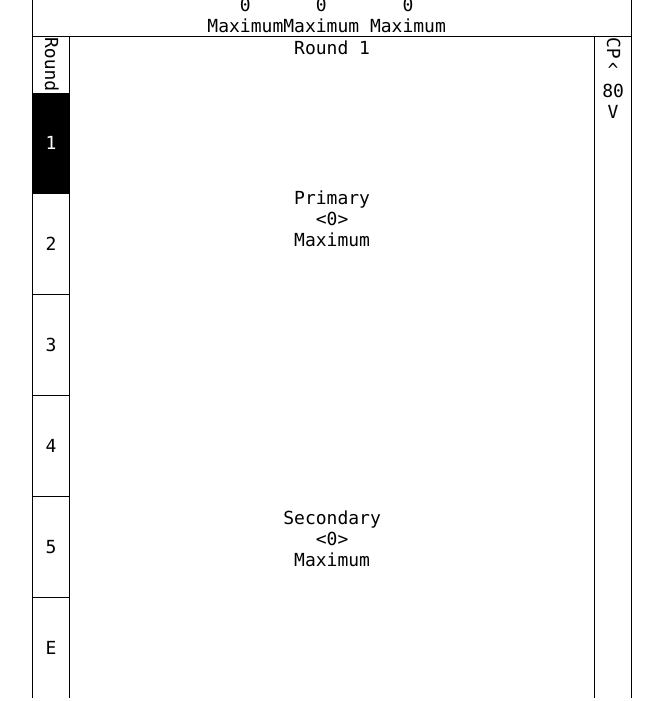
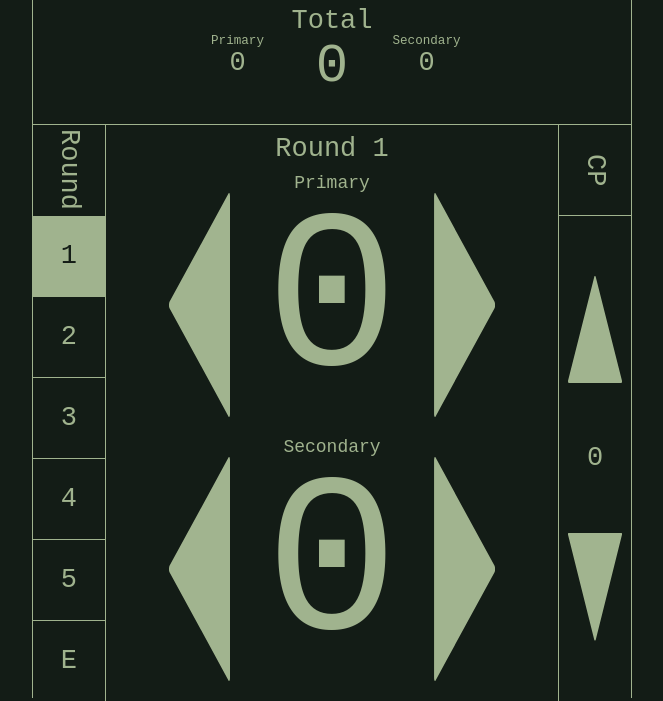
Before and after one commit to An-Individual/warscore, a website built with webpack: page dev/index.html in a window 1280 px wide. Shown: the part 102-803 px from the top of the page, without its empty margins (308-971 px from the left). Built offline with nearby package versions, Linux system fonts and the light colour scheme.

Commit message:
Gave UI hopefully finally layout and colors.
There is a known issue where the CP label doesn't like to center in firefox. It usually does it when you resize, but can lose it again. No idea why and it doesn't seem to happen in chromium browsers so I'm going to ignore it for now. Will revisit if it becomes a problem in safari.

```diff
--- a/dev/index.html
+++ b/dev/index.html
@@ -73,17 +73,23 @@
                     <div class="total-box total-side-box">
                         <div class="total-side-box-title">Primary</div>
                         <div class="total-side-box-value" id="score-total-primary">0</div>
-                        <div class="total-side-box-maximum" id="score-total-primary-maximum">Maximum</div>
+                        <div class="total-side-box-maximum" id="score-total-primary-maximum">
+                            <div>Maximum</div>
+                        </div>
                     </div>
                     <div class="total-box total-main-box">
                         <div class="total-main-box-title">Total</div>
                         <div class="total-main-box-value" id="score-total-value">0</div>
-                        <div class="total-side-box-maximum" id="score-total-maximum">Maximum</div>
+                        <div class="total-main-box-maximum" id="score-total-maximum">
+                            <div>Maximum</div>
+                        </div>
                     </div>
                     <div class="total-box total-side-box">
                         <div class="total-side-box-title">Secondary</div>
                         <div class="total-side-box-value" id="score-total-secondary">0</div>
-                        <div class="total-side-box-maximum" id="score-total-secondary-maximum">Maximum</div>
+                        <div class="total-side-box-maximum" id="score-total-secondary-maximum">
+                            <div>Maximum</div>
+                        </div>
                     </div>
                 </div>
             </div>
@@ -102,27 +108,49 @@
                     <div class="round-score-type-box">
                         <div class="round-score-title">Primary</div>
                         <div class="round-score-adjuster-box" id="round-score-adjuster-box-primary">
-                            <div class="round-score-adjuster-button" id="button-primarydown">&#60;</div>
-                            <div class=""round-score-adjuster-current" id="current-primary-value">0</div>
-                            <div class="round-score-adjuster-button" id="button-primaryup">&#62;</div>
+                            <div class="round-score-decrement-button" id="button-primarydown">
+                                <img src="images/arrow.svg">
+                            </div>
+                            <div class="round-score-adjuster-current">
+                                <div id="current-primary-value">0</div>
+                            </div>
+                            <div class="round-score-increment-button" id="button-primaryup">
+                                <img src="images/arrow.svg">
+                            </div>
                         </div>
-                        <div class="round-score-maximum" id="round-score-maximum-primary">Maximum</div>
+                        <div class="round-score-maximum" id="round-score-maximum-primary">
+                            <div>Maximum</div>
+                        </div>
                     </div>
                     <div class="round-score-type-box">
                         <div class="round-score-title">Secondary</div>
                         <div class="round-score-adjuster-box" id="round-score-adjuster-box-secondary">
-                            <div class="round-score-adjuster-button" id="button-secondarydown">&#60;</div>
-                            <div class=""round-score-adjuster-current" id="current-secondary-value">0</div>
-                            <div class="round-score-adjuster-button" id="button-secondaryup">&#62;</div>
+                            <div class="round-score-decrement-button" id="button-secondarydown">
+                                <img src="images/arrow.svg">
+                            </div>
+                            <div class="round-score-adjuster-current">
+                                <div id="current-secondary-value">0</div>
+                            </div>
+                            <div class="round-score-increment-button" id="button-secondaryup">
+                                <img src="images/arrow.svg">
+                            </div>
                         </div>
-                        <div class="round-score-maximum" id="round-score-maximum-secondary">Maximum</div>
+                        <div class="round-score-maximum" id="round-score-maximum-secondary">
+                            <div>Maximum</div>
+                        </div>
                     </div>
                 </div>
                 <div class="round-score-sidebox">
                     <div class="side-box-title">CP</div>
-                    <div id="button-cp-up">^</div>
-                    <div id="cp-value">80</div>
-                    <div id="button-cp-down">V</div>
+                    <div id="cp-controller">
+                        <div id="button-cp-up">
+                            <img src="images/arrow-vert.svg">
+                        </div>
+                        <div id="cp-value">0</div>
+                        <div id="button-cp-down">
+                            <img src="images/arrow-vert.svg">
+                        </div>
+                    </div>
                 </div>
             </div>
         </div>
--- a/dev/styles.css
+++ b/dev/styles.css
@@ -1,3 +1,9 @@
+:root {
+    --backcol: #131c16;
+    --forecol: #a0b38e;
+    --forecolfilter: invert(73%) sepia(13%) saturate(538%) hue-rotate(48deg) brightness(94%) contrast(88%);
+}
+
 *, *::before, *::after {
     box-sizing: border-box;
     margin: 0;
@@ -8,9 +14,12 @@ html, body {
     height: 100%;
     text-align: center;
     vertical-align: center;
-    font-family: "Lucida Console", "Courier New", monospace;
+    font-family: monospace;
     font-size: 18px;
     user-select: none;
+    background-color: var(--backcol);
+    border-color: var(--forecol);
+    color: var(--forecol);
 }
 
 .body-block {
@@ -41,7 +50,16 @@ html, body {
     flex-direction: row;
     flex-wrap: nowrap;
     justify-content: space-between;
-    align-items: flex-start;
+    align-items: center;
+}
+
+.menu-button {
+    border-style: solid;
+    border-width: 1px;
+    border-radius: 0.2rem;
+    padding: 0.2rem;
+    margin: 0.2rem;
+    cursor: pointer;
 }
 
 #score-overall {
@@ -55,6 +73,8 @@ html, body {
     flex-wrap: nowrap;
     justify-content: center;
     align-items: stretch;
+    margin-top: 0.5rem;
+    margin-bottom: 0.5rem;
 }
 
 .score-perround-box {
@@ -78,8 +98,8 @@ html, body {
 }
 
 .round-selected {
-    background-color: black;
-    color: white;
+    background-color: var(--forecol);
+    color: var(--backcol);
 }
 
 #score-totals-box {
@@ -87,7 +107,60 @@ html, body {
     flex-direction: row;
     flex-wrap: nowrap;
     justify-content: center;
-    align-items: flex-end;
+    align-items: center;
+    margin-bottom: 0.4rem;
+}
+
+.total-side-box {
+    width: 4rem;
+}
+
+.total-side-box .total-side-box-title {
+    font-size: 0.7rem;
+}
+
+.total-side-box .total-side-box-value {
+    font-size: 1.5rem;
+}
+
+.total-side-box .total-side-box-maximum {
+    font-size: 0.5rem;
+}
+
+.total-main-box {
+    margin: 0 1rem;
+}
+
+.total-main-box .total-main-box-title {
+    font-size: 1.5rem;
+}
+
+.total-main-box .total-main-box-value {
+    font-size: 3rem;
+}
+
+.total-main-box .total-main-box-maximum {
+    font-size: 1rem;
+}
+
+.total-side-box-maximum div, .total-main-box-maximum div, .round-score-maximum div {
+    background-color: var(--forecol);
+    color: var(--backcol);
+    opacity: 0;
+}
+
+.total-side-box-maximum, .total-main-box-maximum, .round-score-maximum {
+    display: flex;
+    justify-content: center;
+    align-items: center;
+}
+
+.total-main-box-maximum div, .round-score-maximum div {
+    padding: 0 0.15rem;
+}
+
+.total-side-box-maximum div {
+    padding: 0 0.1rem;
 }
 
 .round-score-box {
@@ -105,7 +178,8 @@ html, body {
     flex-wrap: nowrap;
     justify-content: flex-start;
     align-items: stretch;
-    width: 2em;
+    width: 12%;
+    font-size: 1.5rem;
 }
 
 .round-score-mainbox {
@@ -117,6 +191,11 @@ html, body {
     align-items: stretch;
     border-style: solid;
     border-width: 0 1px;
+}
+
+#round-title {
+    font-size: 1.5rem;
+    margin: 0.5rem 0;
 }
 
 .round-score-type-box {
@@ -133,6 +212,7 @@ html, body {
     display: flex;
     justify-content: center;
     align-items: center;
+    height: 5rem;
 }
 
 .round-selector-button {
@@ -159,4 +239,71 @@ html, body {
     flex-wrap: nowrap;
     justify-content: center;
     align-items: stretch;
+    cursor: pointer;
+    margin: 0 5%;
 }
+
+.round-score-adjuster-current {
+    display: flex;
+    justify-content: center;
+    align-items: center;
+    container-type: inline-size;
+    resize: both;
+    width: 50%;
+}
+
+.round-score-adjuster-current div {
+    font-size: 110cqw;
+    line-height: 1;
+    display: inline-flex;
+}
+
+.round-score-decrement-button,
+.round-score-increment-button {
+    width: 15%
+}
+
+.round-score-decrement-button img {
+    filter: var(--forecolfilter);
+    width: 100%;
+    height: 100%;
+}
+
+.round-score-increment-button img {
+    -webkit-transform: scaleX(-1);
+    transform: scaleX(-1);
+    filter: var(--forecolfilter);
+    width: 100%;
+    height: 100%;
+}
+
+#cp-controller {
+    border-style: solid;
+    border-width: 1px 0 0 0;
+    flex-grow: 1;
+    display: flex;
+    flex-direction: column;
+    flex-wrap: nowrap;
+    justify-content: space-evenly;
+    align-items: center;
+    cursor: pointer;
+}
+
+#button-cp-up, #button-cp-down {
+    aspect-ratio: 0.5;
+    width: 75%
+}
+
+#button-cp-up img {
+    filter: var(--forecolfilter);
+    width: 100%;
+    height: 100%;
+}
+
+#button-cp-down img {
+    filter: var(--forecolfilter);
+    -webkit-transform: scaleY(-1);
+    transform: scaleY(-1);
+    width: 100%;
+    height: 100%;
+}
```
Also changed, not shown: dev/images/arrow-vert.svg (added), dev/images/arrow.svg (added).
